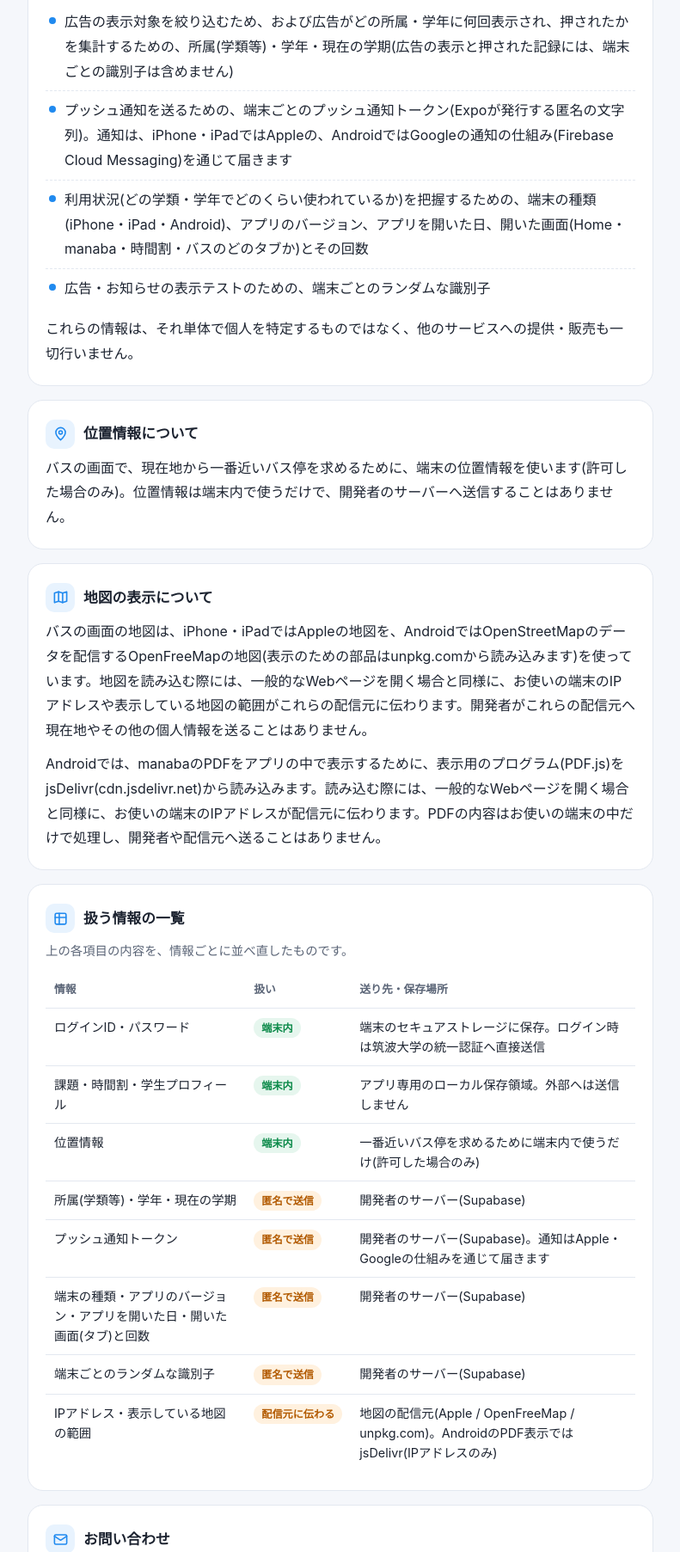
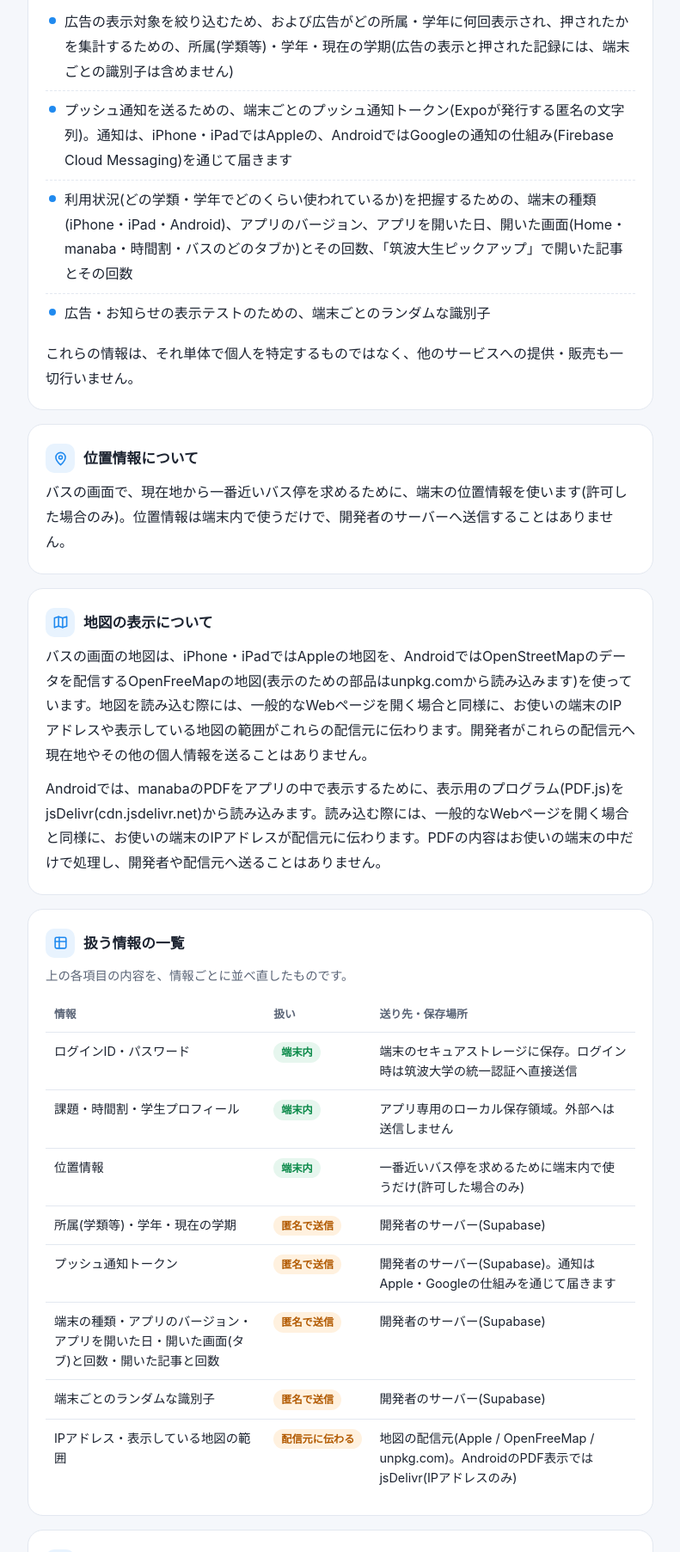
Before and after one commit to hir000o-hub/tsukubahub-support, a plain HTML site: page index.html in a window 1280 px wide. Shown: the part 1938-3743 px from the top of the page at 86% size, without its empty margins (244-1035 px from the left). Drawn offline with Linux system fonts and the light colour scheme.

Commit message:
プライバシーポリシー: 利用状況の把握に、筑波大生ピックアップで開いた記事と回数を追記

```diff
--- a/index.html
+++ b/index.html
@@ -249,7 +249,7 @@
       <ul class="list">
         <li>広告の表示対象を絞り込むため、および広告がどの所属・学年に何回表示され、押されたかを集計するための、所属(学類等)・学年・現在の学期(広告の表示と押された記録には、端末ごとの識別子は含めません)</li>
         <li>プッシュ通知を送るための、端末ごとのプッシュ通知トークン(Expoが発行する匿名の文字列)。通知は、iPhone・iPadではAppleの、AndroidではGoogleの通知の仕組み(Firebase Cloud Messaging)を通じて届きます</li>
-        <li>利用状況(どの学類・学年でどのくらい使われているか)を把握するための、端末の種類(iPhone・iPad・Android)、アプリのバージョン、アプリを開いた日、開いた画面(Home・manaba・時間割・バスのどのタブか)とその回数</li>
+        <li>利用状況(どの学類・学年でどのくらい使われているか)を把握するための、端末の種類(iPhone・iPad・Android)、アプリのバージョン、アプリを開いた日、開いた画面(Home・manaba・時間割・バスのどのタブか)とその回数、「筑波大生ピックアップ」で開いた記事とその回数</li>
         <li>広告・お知らせの表示テストのための、端末ごとのランダムな識別子</li>
       </ul>
       <p>これらの情報は、それ単体で個人を特定するものではなく、他のサービスへの提供・販売も一切行いません。</p>
@@ -310,7 +310,7 @@
               <td>開発者のサーバー(Supabase)。通知はApple・Googleの仕組みを通じて届きます</td>
             </tr>
             <tr>
-              <td>端末の種類・アプリのバージョン・アプリを開いた日・開いた画面(タブ)と回数</td>
+              <td>端末の種類・アプリのバージョン・アプリを開いた日・開いた画面(タブ)と回数・開いた記事と回数</td>
               <td><span class="tag out">匿名で送信</span></td>
               <td>開発者のサーバー(Supabase)</td>
             </tr>
```
